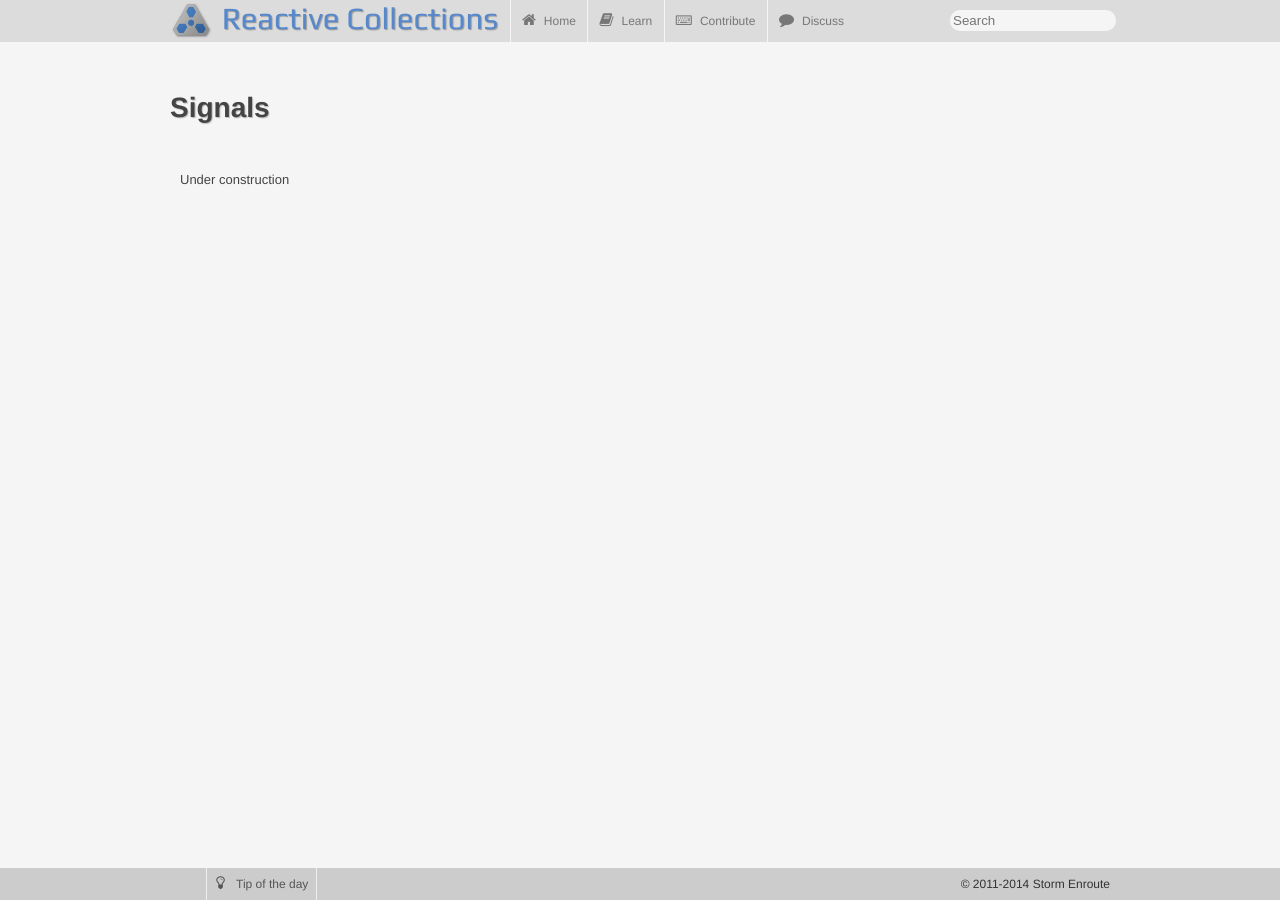
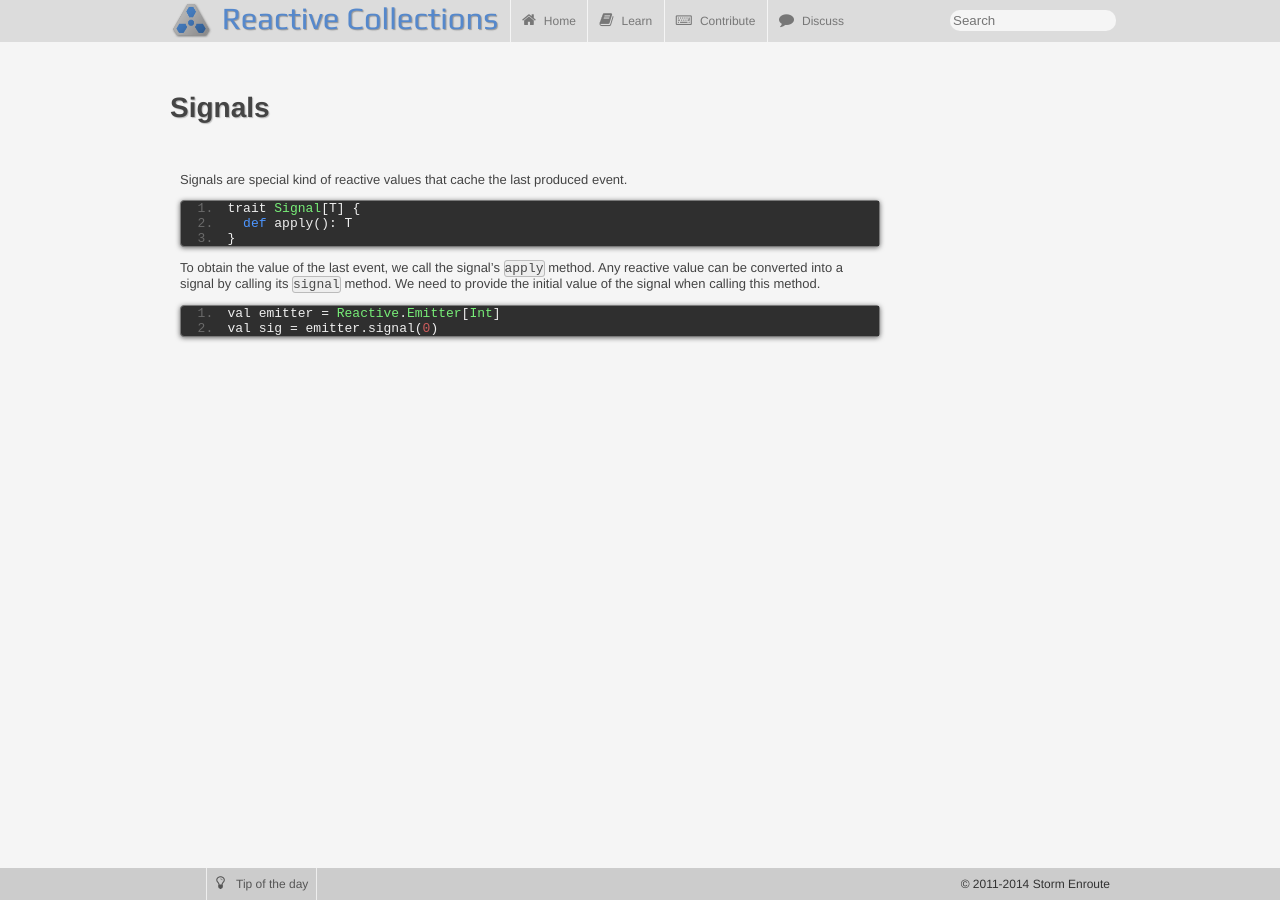
Before and after one commit to reactors-io/reactors-io.github.io, a Jekyll site: the page built from docs/0.4/signals.md, in a window 1280 px wide. Built offline with Jekyll 4.4.1, drawn with Linux system fonts in a browser that asks for light colours.

Commit message:
Update signals.md

```diff
--- a/docs/0.4/signals.md
+++ b/docs/0.4/signals.md
@@ -13,4 +13,15 @@ pagetot: 10
 
 
 
-Under construction
+Signals are special kind of reactive values that cache the last produced event.
+
+    trait Signal[T] {
+      def apply(): T
+    }
+
+To obtain the value of the last event, we call the signal's `apply` method.
+Any reactive value can be converted into a signal by calling its `signal` method.
+We need to provide the initial value of the signal when calling this method.
+
+    val emitter = Reactive.Emitter[Int]
+    val sig = emitter.signal(0)
```
